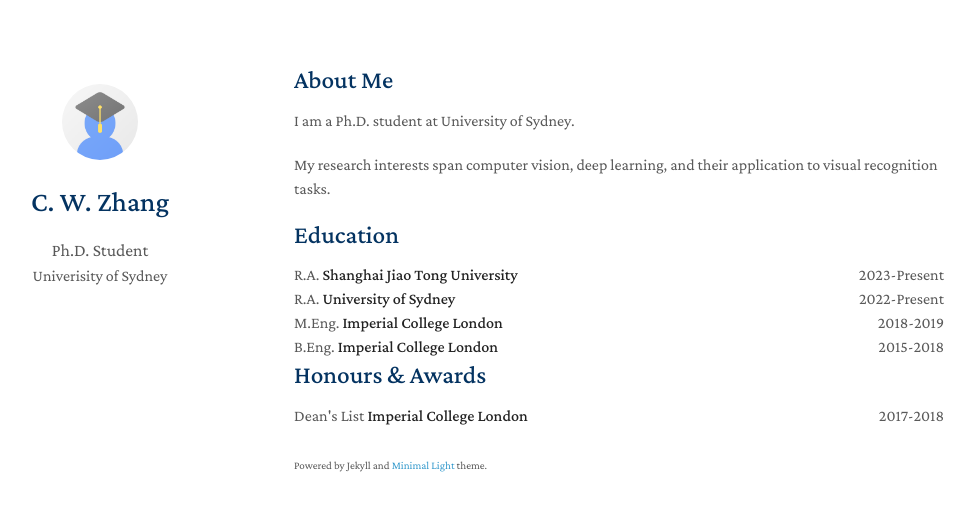
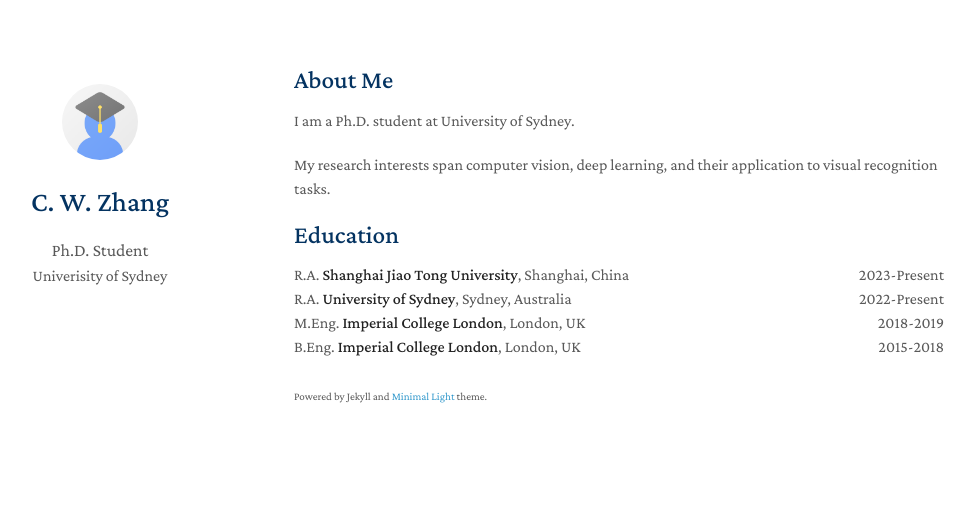
Before and after one commit to charmeleonz/charmeleonz.github.io, a Jekyll site: the page built from index.md, in a window 1280 px wide. Shown: the top 511 px of the page, without its empty margins (176-1151 px from the left). Built offline with Jekyll 4.4.1, drawn with Linux system fonts in a browser that asks for light colours; nearby versions of some CDN libraries; a style sheet for code colours, icons or effects is not loaded; our own code applies the rules of GitHub Pages for plain Markdown files.

Commit message:
Update education.md

```diff
--- a/_includes/education.md
+++ b/_includes/education.md
@@ -1,27 +1,21 @@
 ## Education
 
 <div style="display: flex; justify-content: space-between;">
-    <div>R.A. <strong>Shanghai Jiao Tong University</strong> </div>
+    <div>R.A. <strong>Shanghai Jiao Tong University</strong>, Shanghai, China </div>
     <div style="text-align: right;">2023-Present</div>
 </div>
 
 <div style="display: flex; justify-content: space-between;">
-    <div>R.A. <strong>University of Sydney</strong> </div>
+    <div>R.A. <strong>University of Sydney</strong>, Sydney, Australia </div>
     <div style="text-align: right;">2022-Present</div>
 </div>
 
 <div style="display: flex; justify-content: space-between;">
-    <div>M.Eng. <strong>Imperial College London</strong> </div>
+    <div>M.Eng. <strong>Imperial College London</strong>, London, UK </div>
     <div style="text-align: right;">2018-2019</div>
 </div>
 
 <div style="display: flex; justify-content: space-between;">
-    <div>B.Eng. <strong> Imperial College London</strong> </div>
+    <div>B.Eng. <strong> Imperial College London</strong>, London, UK </div>
     <div style="text-align: right;">2015-2018</div>
 </div>
-
-## Honours & Awards
-<div style="display: flex; justify-content: space-between;">
-    <div>Dean's List <strong> Imperial College London</strong> </div>
-    <div style="text-align: right;">2017-2018</div>
-</div>
```
